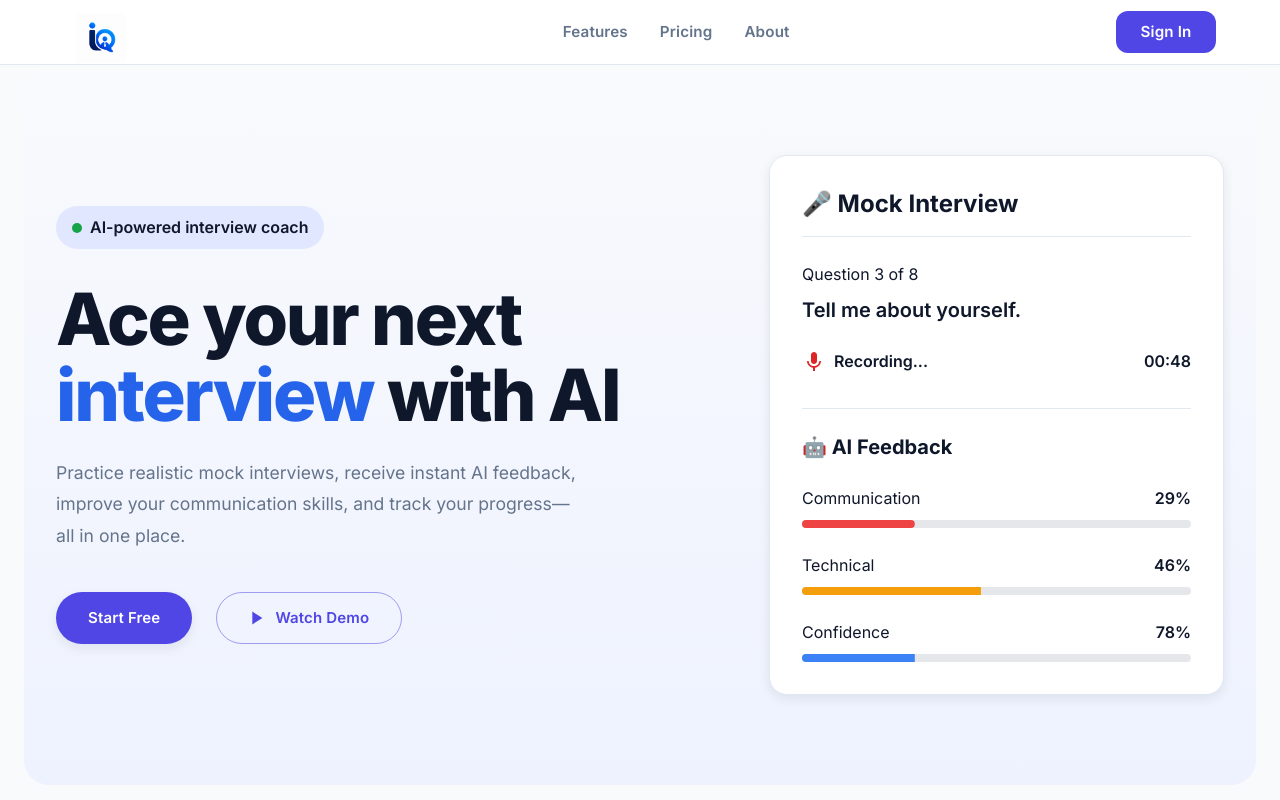
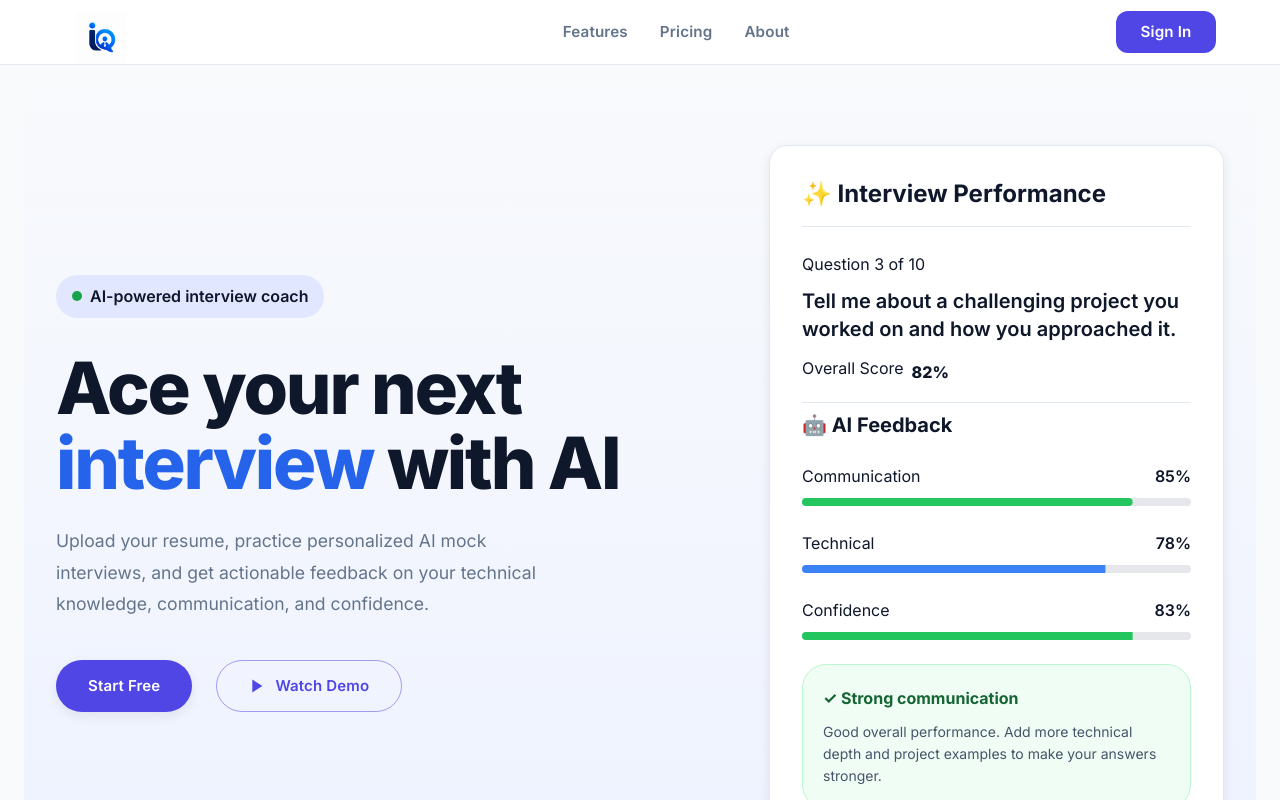
Before and after one commit to SudheerReddy9/intervio, a Next.js app: page / in a window 1280 px wide. Shown: the top 800 px of the page. Built offline with nearby package versions, Linux system fonts and the light colour scheme.

Commit message:
Updated the buikld

```diff
--- a/next.config.ts
+++ b/next.config.ts
@@ -1,8 +1,10 @@
 import type { NextConfig } from "next";
 
 const nextConfig: NextConfig = {
-  /* config options here */
-  reactCompiler: true,
+  serverExternalPackages: [
+    "pdf-parse",
+    "@napi-rs/canvas",
+  ],
 };
 
 export default nextConfig;
--- a/package.json
+++ b/package.json
@@ -21,8 +21,9 @@
     "cloudinary": "^2.10.0",
     "jsonwebtoken": "^9.0.3",
     "jspdf": "^4.2.1",
-    "mysql2": "^3.22.5",
+    "mysql2": "^3.23.3",
     "next": "^16.2.12",
+    "pdf-parse": "^2.4.5",
     "react": "19.2.4",
     "react-dom": "19.2.4",
     "react-hook-form": "^7.81.0",
--- a/src/app/layout.tsx
+++ b/src/app/layout.tsx
@@ -13,8 +13,9 @@ const inter = Inter({
 });
 
 export const metadata: Metadata = {
-  title: "Intervio",
-  description: "AI-powered interview preparation platform",
+  title: "YourCareerForge | AI Interview Preparation",
+  description:
+    "Practice personalized interviews, get AI-powered feedback, and improve your interview performance with YourCareerForge.",
 };
 
 export default function RootLayout({
--- a/src/components/HomeClient.tsx
+++ b/src/components/HomeClient.tsx
@@ -6,7 +6,6 @@ import {
   Typography,
 } from "@mui/material";
 import PlayArrowIcon from "@mui/icons-material/PlayArrow";
-import MicIcon from "@mui/icons-material/Mic";
 export default function Home(): React.JSX.Element | null {
   const getScoreColor = (score: number) => {
     if (score < 30) return "#EF4444";
@@ -15,9 +14,9 @@ export default function Home(): React.JSX.Element | null {
     return "#22C55E";
   };
   const demoFeedback = {
-    communication: 29,
-    technical: 46,
-    confidence: 78,
+    communication: 85,
+    technical: 78,
+    confidence: 83,
   };
   return (
     <Box
@@ -96,9 +95,9 @@ export default function Home(): React.JSX.Element | null {
             fontSize: "1.1rem",
           }}
         >
-          Practice realistic mock interviews, receive instant AI feedback,
-          improve your communication skills, and track your progress—all in one
-          place.
+          Upload your resume, practice personalized AI mock interviews,
+          and get actionable feedback on your technical knowledge,
+          communication, and confidence.
         </Typography>
 
         <Box
@@ -147,36 +146,25 @@ export default function Home(): React.JSX.Element | null {
           borderColor: "divider",
         }}
       >
-        <Typography
-          variant="h5"
-          sx={{
-            fontWeight: 700,
-            mb: 2,
-          }}
-        >
-          🎤 Mock Interview
+        <Typography variant="h5" sx={{ fontWeight: 700, mb: 2 }}>
+          ✨ Interview Performance
         </Typography>
 
         <Divider sx={{ mb: 3 }} />
-
-        <Typography color="text.secondary">Question 3 of 8</Typography>
-
-        <Typography
-          variant="h6"
-          sx={{
-            mt: 1,
-            mb: 3,
-          }}
-        >
-          Tell me about yourself.
+        <Typography color="text.secondary">
+          Question 3 of 10
         </Typography>
 
+        <Typography variant="h6" sx={{ my: 1 }}>
+          Tell me about a challenging project you worked on
+          and how you approached it.
+        </Typography>
         <Box
           sx={{
             display: "flex",
             justifyContent: "space-between",
             alignItems: "center",
-            mb: 4,
+            mb: 2,
           }}
         >
           <Box
@@ -186,17 +174,23 @@ export default function Home(): React.JSX.Element | null {
               gap: 1,
             }}
           >
-            <MicIcon color="error" />
+            <Typography color="text.secondary">
+              Overall Score
+            </Typography>
 
-            <Typography color="error.main" sx={{ fontWeight: 600 }}>
-              Recording...
+            <Typography
+              sx={{
+                fontWeight: 800,
+                mt: 1,
+              }}
+            >
+              82%
             </Typography>
           </Box>
 
-          <Typography sx={{ fontWeight: 600 }}>00:48</Typography>
         </Box>
 
-        <Divider sx={{ mb: 3 }} />
+        <Divider sx={{ mb: 1 }} />
 
         <Typography
           variant="h6"
@@ -292,6 +286,36 @@ export default function Home(): React.JSX.Element | null {
             }}
           />
         </Box>
+        <Box
+          sx={{
+            mt: 3,
+            p: 2.5,
+            bgcolor: "#F0FDF4",
+            border: "1px solid #BBF7D0",
+            borderRadius: 2,
+          }}
+        >
+          <Typography
+            sx={{
+              fontWeight: 700,
+              color: "#166534",
+            }}
+          >
+            ✓ Strong communication
+          </Typography>
+
+          <Typography
+            variant="body2"
+            sx={{
+              mt: 1,
+              color: "#475569",
+              lineHeight: 1.6,
+            }}
+          >
+            Good overall performance. Add more technical depth and project examples
+            to make your answers stronger.
+          </Typography>
+        </Box>
       </Box>
     </Box>
   );
```
Also changed, not shown: src/app/api/resume/upload/route.ts (+33 -27 lines), 1 other file (tests, documents, lock files or other folders).
